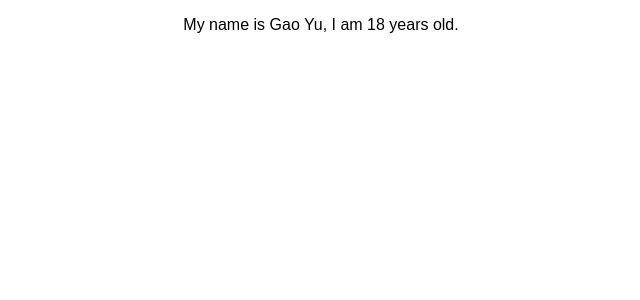
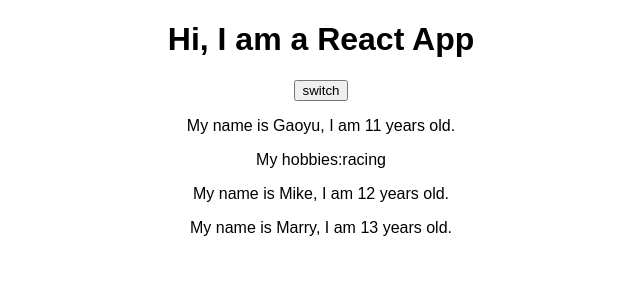
Before and after one commit to GaoYu620/FristReactCode, a React (Create React App) app: page / in a window 1280 px wide. Shown: the top 300 px of the page, without its empty margins (319-959 px from the left). Built offline with nearby package versions, Linux system fonts and the light colour scheme.

Commit message:
new changes

```diff
--- a/src/App.js
+++ b/src/App.js
@@ -2,11 +2,53 @@
 import './App.css';
 import Person from './Person/Person';
 
+
 class App extends Component {
+state = {
+  persons:[
+    {name:"Gaoyu", age:11},
+    {name:"Mike", age:12},
+    {name:"Marry", age:13}
+
+  ],
+
+  otherState:"This is other state"
+
+}
+
+switchHandler = () => {
+  // console.log("yes");
+  // this.state.persons[0].name = "Yu Gao";//Do not mutate state directly. Use setState()
+  this.setState(
+    {
+      persons:[
+        {name:"Yu Gao", age:11},
+        {name:"Mike", age:12},
+        {name:"Marry", age:13}
+      ]
+    }
+  )
+}
+
   render() {
     return (
       <div className="App">
-        <Person name = "Gao Yu" age = "18"></Person>
+        <h1>Hi, I am a React App</h1>
+        <button onClick={this.switchHandler}>switch</button>
+        <Person name = {this.state.persons[0].name} age={this.state.persons[0].age}>My hobbies:racing</Person>
+        <Person name = {this.state.persons[1].name} age={this.state.persons[1].age}></Person>
+        <Person name = {this.state.persons[2].name} age={this.state.persons[2].age}></Person>
+
+
+        {/* <Person name = "Gao Yu" age = "18">My hobbies:racing</Person>
+        <Person name = "Mike" age = "19"></Person>
+        <Person name = "Marry" age = "20"></Person>
+
+        return React.createElement("div","","h1","Hi, this is me");
+        return React.createElement("div",{className:'App'},React.createElement("h1","","hi,this is new me"));
+        */}
+
+
 
       </div>
     );
--- a/src/Person/Person.js
+++ b/src/Person/Person.js
@@ -2,7 +2,12 @@
 
 const person = (preps) => {
     return (
-    <p>My name is {preps.name}, I am {preps.age} years old.</p>
+        <div>
+            <p>My name is {preps.name}, I am {preps.age} years old.</p>
+            <p>{preps.children}</p>
+        </div>
+
+
     )
 }
 
```
